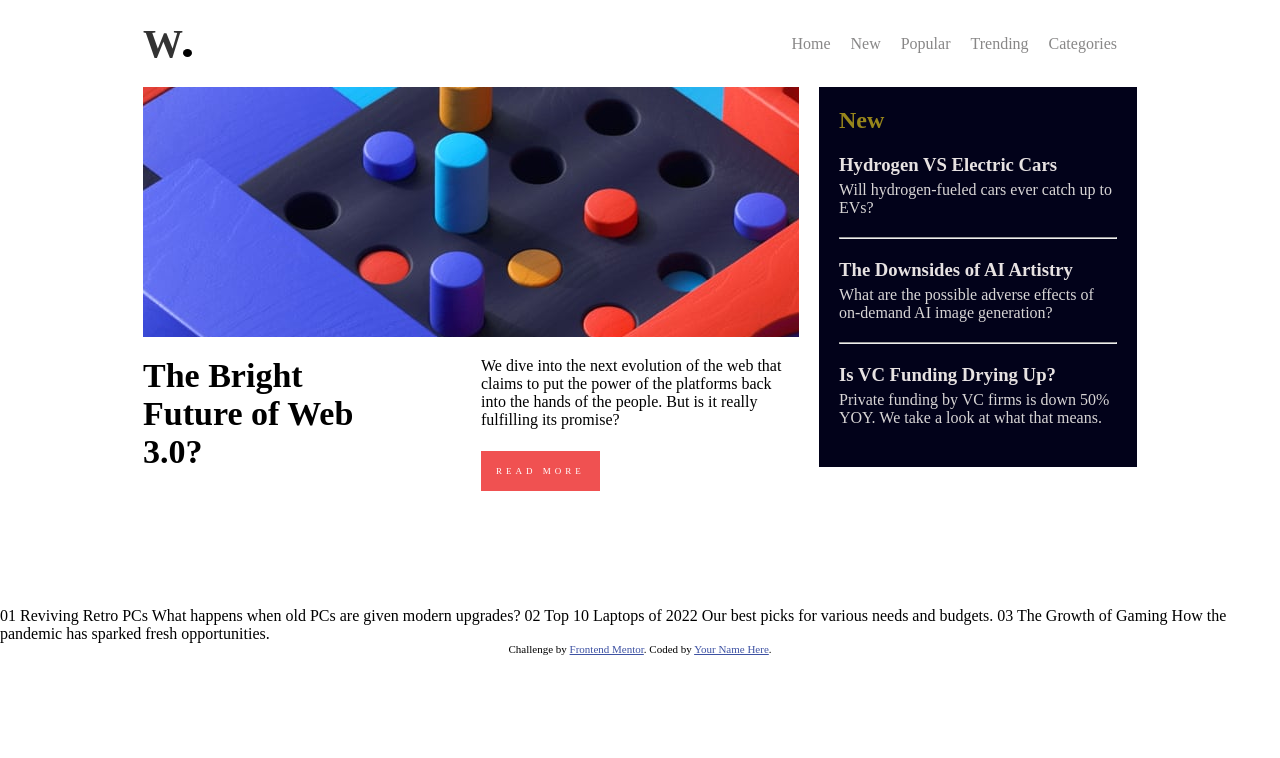
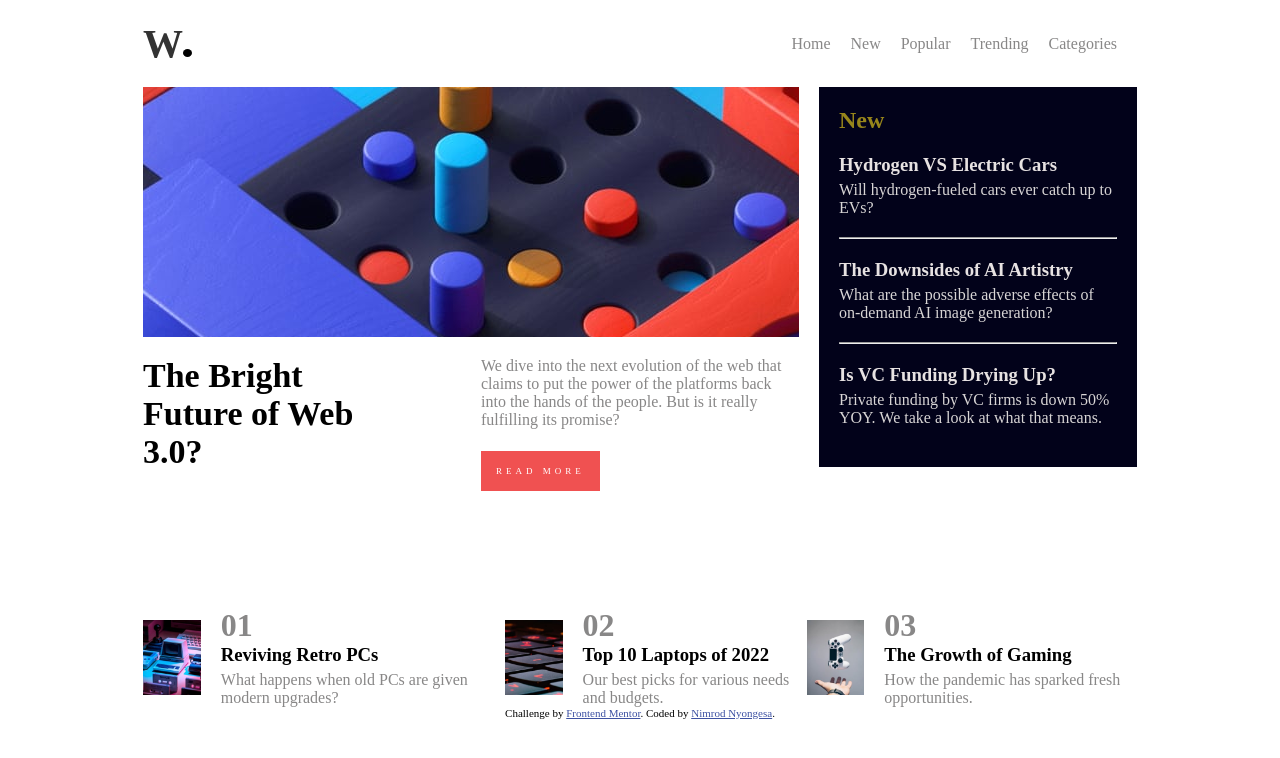
Before and after one commit to Panther-12/teach2give, a plain HTML site: page index.html in a window 1280 px wide. Drawn offline with Linux system fonts and the light colour scheme.

Commit message:
added the bottom container

```diff
--- a/index.html
+++ b/index.html
@@ -66,22 +66,35 @@
   </div>
 
   <div class="bottom-wrapper">
-    01
-    Reviving Retro PCs
-    What happens when old PCs are given modern upgrades?
-
-    02
-    Top 10 Laptops of 2022
-    Our best picks for various needs and budgets.
-
-    03
-    The Growth of Gaming
-    How the pandemic has sparked fresh opportunities.
+    <div class="card">
+      <div class="card-image-wrapper" id="img1"></div>
+      <div class="card-content-wrapper">
+        <h1>01</h1>
+        <h3>Reviving Retro PCs</h3>
+        <p>What happens when old PCs are given modern upgrades?</p>
+      </div>
+    </div>
+    <div class="card">
+      <div class="card-image-wrapper" id="img2"></div>
+      <div class="card-content-wrapper">
+        <h1>02</h1>
+        <h3>Top 10 Laptops of 2022</h3>
+        <p>Our best picks for various needs and budgets.</p>
+      </div>
+    </div>
+    <div class="card">
+      <div class="card-image-wrapper" id="img3"></div>
+      <div class="card-content-wrapper">
+        <h1>03</h1>
+        <h3>The Growth of Gaming</h3>
+        <p>How the pandemic has sparked fresh opportunities.</p>
+      </div>
+    </div>
   </div>
 
   <div class="attribution">
     Challenge by <a href="https://www.frontendmentor.io?ref=challenge" target="_blank">Frontend Mentor</a>.
-    Coded by <a href="#">Your Name Here</a>.
+    Coded by <a href="#">Nimrod Nyongesa</a>.
   </div>
 </body>
 </html>
--- a/styles.css
+++ b/styles.css
@@ -85,6 +85,7 @@ nav > .logo-wrapper{
 
 .title-wrapper{
     grid-area: t;
+    height: fit-content;
     p{
         width: 70%;
         font-weight: bold;
@@ -94,6 +95,7 @@ nav > .logo-wrapper{
 
 .details-wrapper{
     grid-area: d;
+    height: fit-content;
     display: flex;
     flex-direction: column;
     a{
@@ -107,6 +109,9 @@ nav > .logo-wrapper{
         padding: 15px;
         letter-spacing: 4px;
         color: white;
+    }
+    p{
+        color: #888787;
     }
 }
 .new-wrapper{
@@ -134,3 +139,54 @@ nav > .logo-wrapper{
     }
 
 }
+
+.bottom-wrapper{
+    width: 80%;
+    padding-right: 15px;
+    padding-left: 15px;
+    margin-right: auto;
+    margin-left: auto;
+    height: fit-content;
+    display: flex;
+    justify-content: space-between;
+
+    .card{
+        display: flex;
+        align-items: center;
+        justify-content: center;
+    }
+
+    .card > .card-image-wrapper{
+        height: 75px;
+        width: 75px;
+        margin-right: 20px;
+    }
+
+    .card > #img1{
+        background: url('./assets/images/image-retro-pcs.jpg');
+        background-size: cover;
+        background-position: center;
+        background-repeat: no-repeat;
+    }
+    .card > #img2{
+        background: url('./assets/images/image-top-laptops.jpg');
+        background-size: cover;
+        background-position: center;
+        background-repeat: no-repeat;
+    }
+    .card > #img3{
+        background: url('./assets/images/image-gaming-growth.jpg');
+        background-size: cover;
+        background-position: center;
+        background-repeat: no-repeat;
+    }
+    .card > .card-content-wrapper{
+        h1{
+            color: #888787;
+        }
+        p{
+            color: #888787;
+            margin-top: 5px;
+        }
+    }
+}
```
